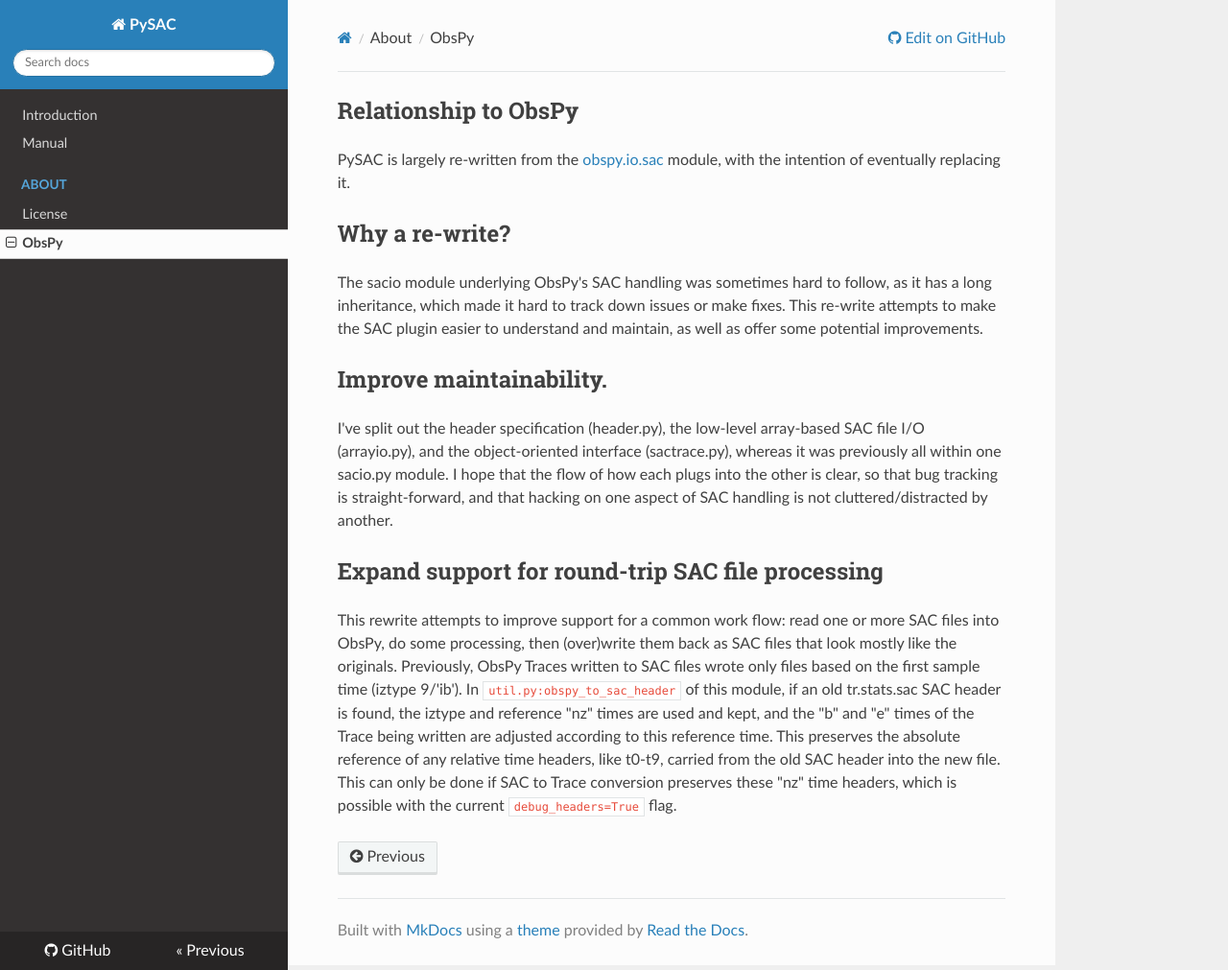
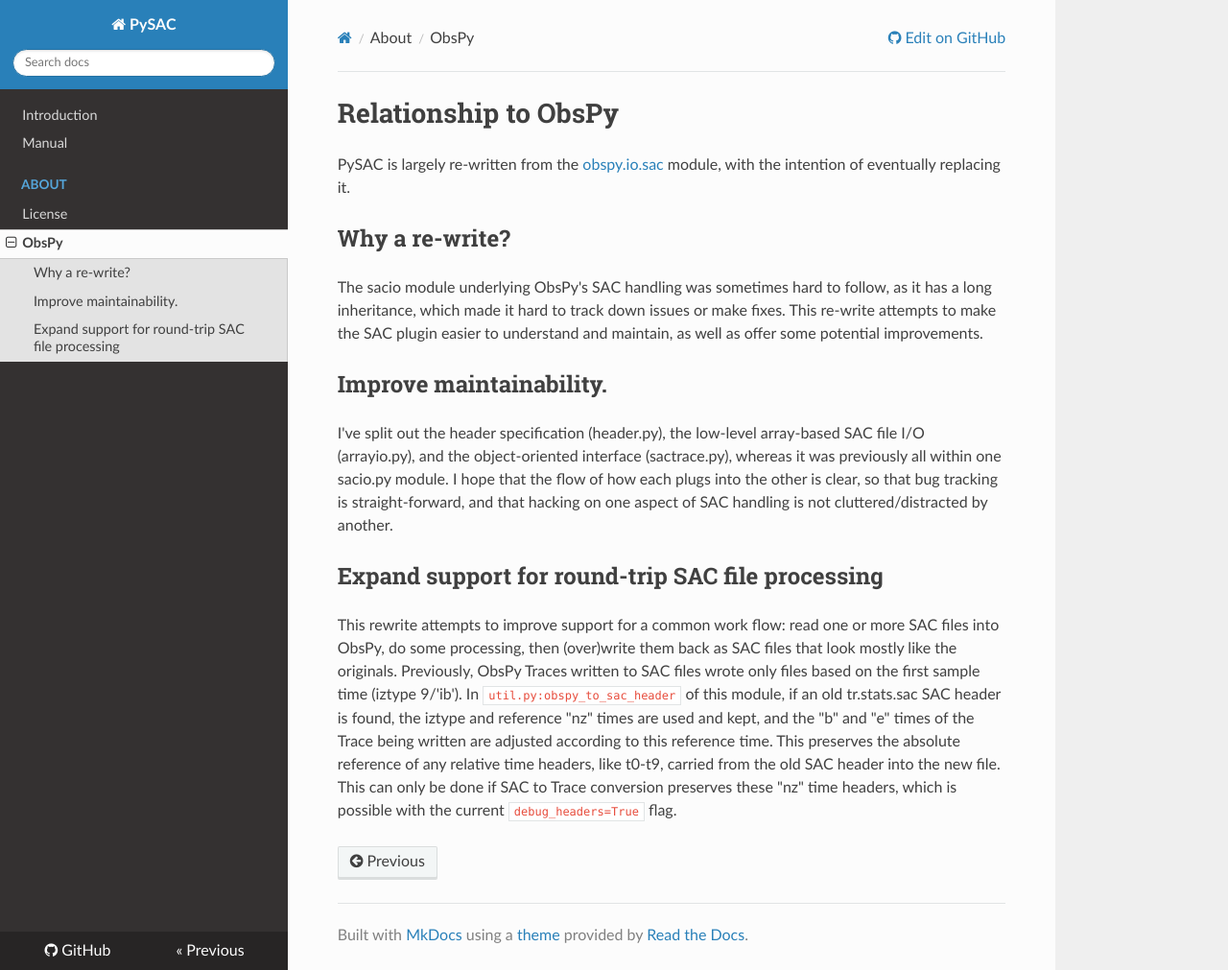
Before and after one commit to LANL-Seismoacoustics/pysac, an MkDocs documentation site: the page built from docs/obspy.md, in a window 1280 px wide and 1011 px high. Shown: the whole window at 96% size. Built offline with MkDocs 1.6.1, drawn with Linux system fonts in a browser that asks for light colours; nearby versions of some CDN libraries; old or Windows-style settings are respelled for this version of MkDocs.

```diff
--- a/docs/obspy.md
+++ b/docs/obspy.md
@@ -1,4 +1,4 @@
-## Relationship to ObsPy
+# Relationship to ObsPy
 
 PySAC is largely re-written from the
 [obspy.io.sac](https://github.com/obspy/obspy/tree/master/obspy/io/sac) module,
```
Also changed, not shown: docs/license.md (+2 -0 lines).
